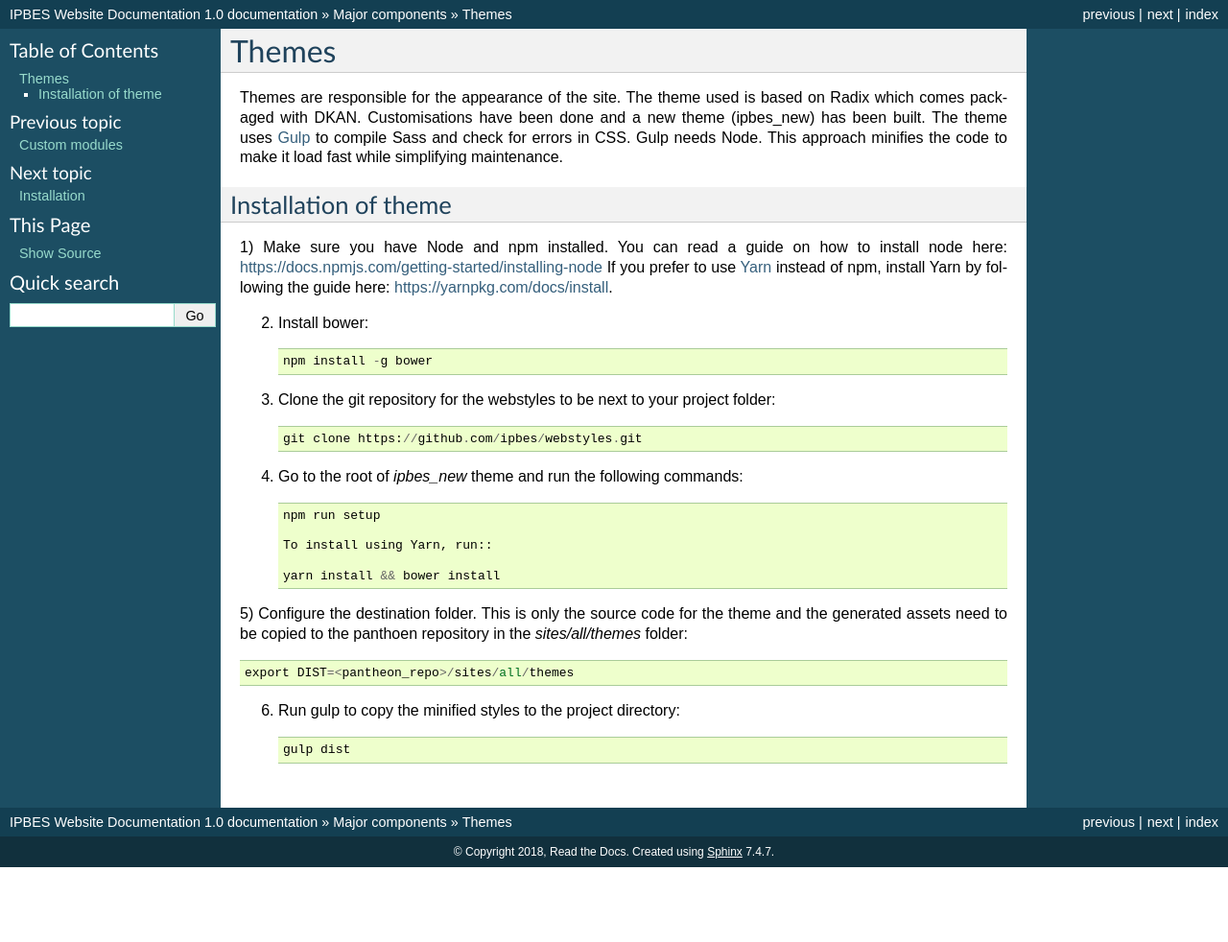
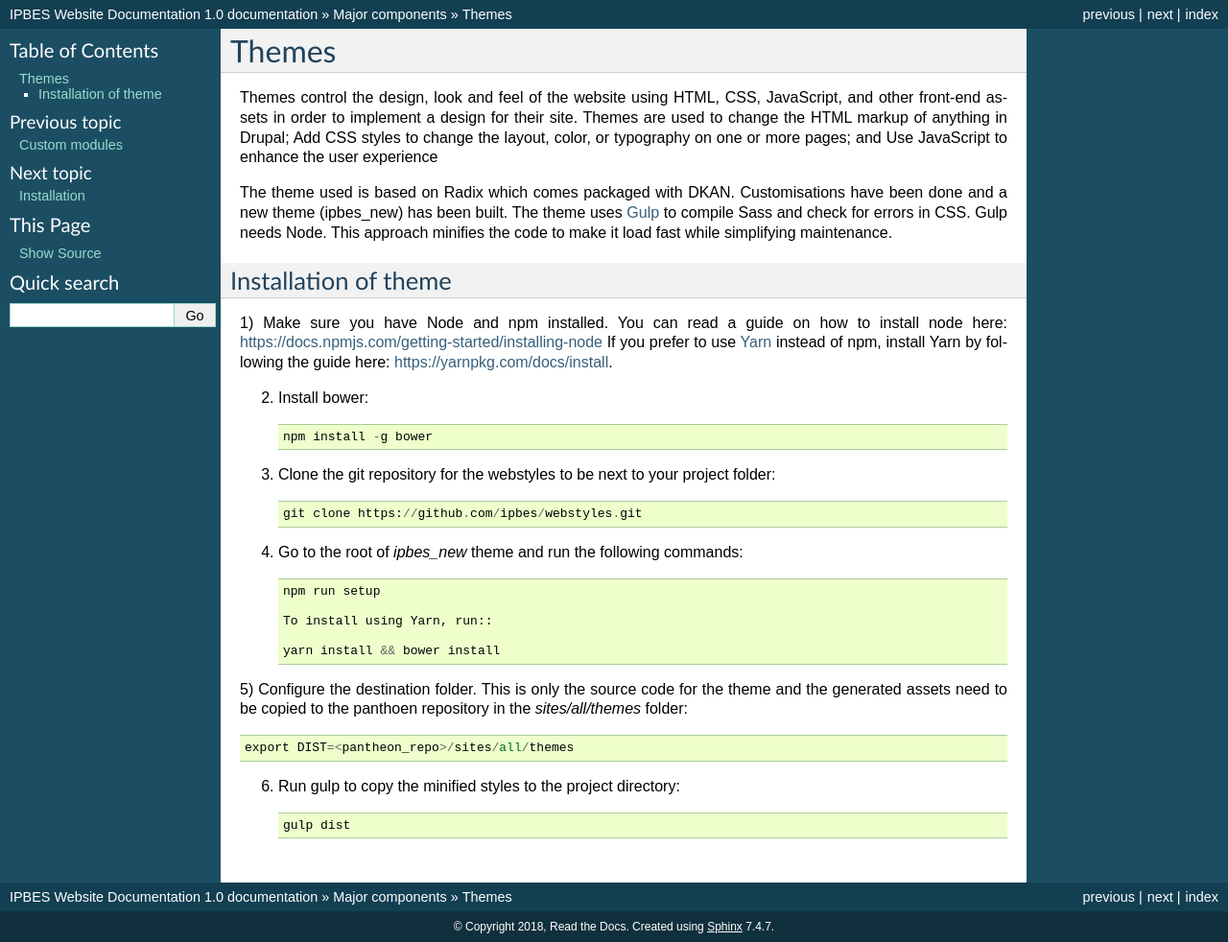
Before and after one commit to ipbes/ipbeswebdocs, a Sphinx documentation site: the page built from docs/components/theme.rst, in a window 1280 px wide. Shown: the whole page at 96% size. Built offline with Sphinx 7.4.7, drawn with Linux system fonts in a browser that asks for light colours; pages that are not in the unit, such as notebooks, are missing from menus; before the commit the page ends 904 px from its top, so only the background shows below that.

Commit message:
Update theme.rst

```diff
--- a/docs/components/theme.rst
+++ b/docs/components/theme.rst
@@ -1,7 +1,9 @@
 Themes
 ======
 
-Themes are responsible for the appearance of the site. The theme used is based on Radix which comes packaged with DKAN. Customisations have been done and a new theme (ipbes_new) has been built. The theme uses Gulp_ to compile Sass and check for errors in CSS. Gulp needs Node. This approach minifies the code to make it load fast while simplifying maintenance.
+Themes control the design, look and feel of the website using HTML, CSS, JavaScript, and other front-end assets in order to implement a design for their site. Themes are used to change the HTML markup of anything in Drupal; Add CSS styles to change the layout, color, or typography on one or more pages; and Use JavaScript to enhance the user experience
+
+The theme used is based on Radix which comes packaged with DKAN. Customisations have been done and a new theme (ipbes_new) has been built. The theme uses Gulp_ to compile Sass and check for errors in CSS. Gulp needs Node. This approach minifies the code to make it load fast while simplifying maintenance.
 
 Installation of theme
 ~~~~~~~~~~~~~~~~~~~~~~
```
